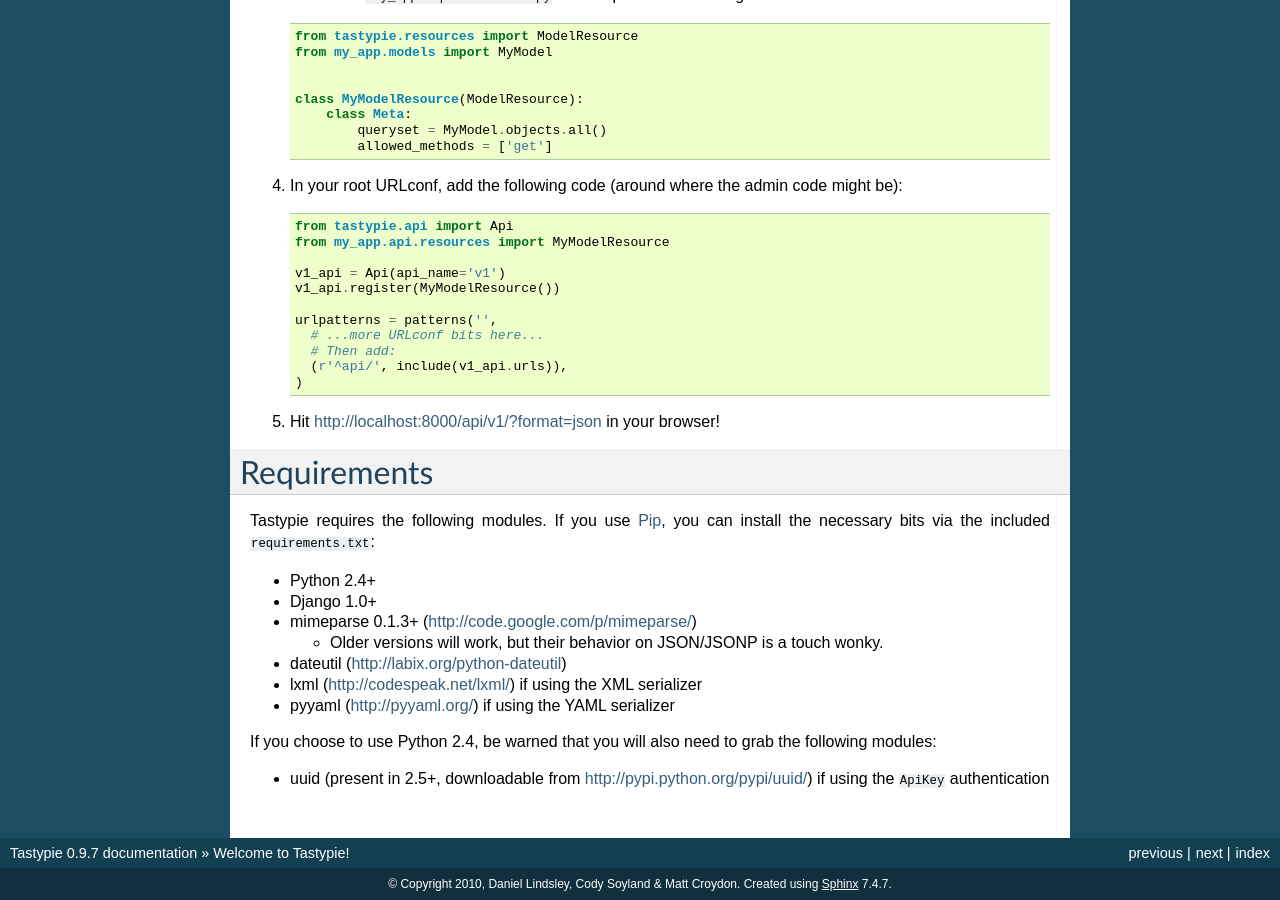
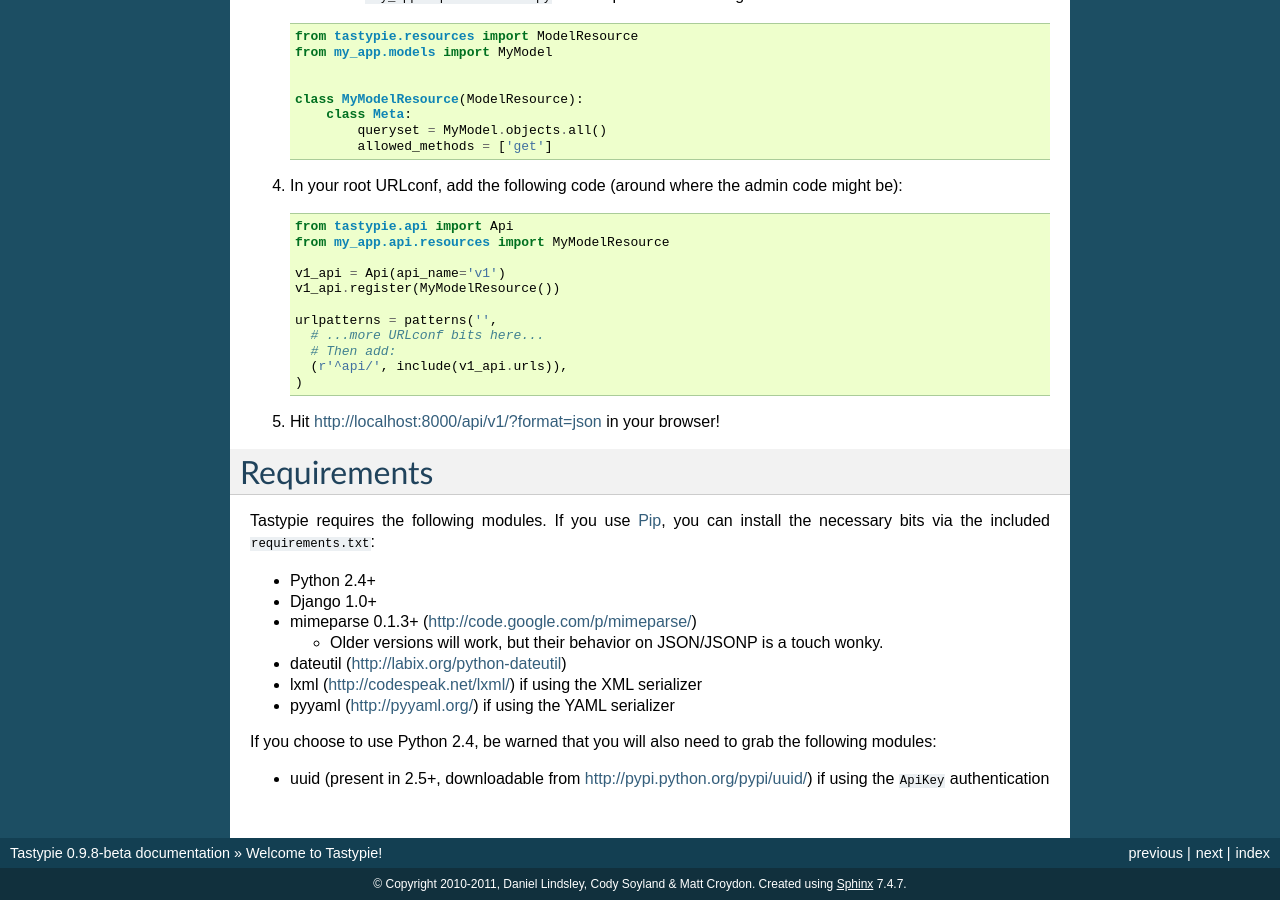
Before and after one commit to django-tastypie/django-tastypie, a Sphinx documentation site: the page built from docs/index.rst, in a window 1280 px wide and 900 px high, scrolled down 1608 px. Built offline with Sphinx 7.4.7, drawn with Linux system fonts in a browser that asks for light colours; pages that are not in the unit, such as notebooks, are missing from menus; some of the changed text lies outside the part shown.

Commit message:
Started 0.9.8-beta.

```diff
--- a/docs/conf.py
+++ b/docs/conf.py
@@ -38,16 +38,16 @@
 
 # General information about the project.
 project = u'Tastypie'
-copyright = u'2010, Daniel Lindsley, Cody Soyland & Matt Croydon'
+copyright = u'2010-2011, Daniel Lindsley, Cody Soyland & Matt Croydon'
 
 # The version info for the project you're documenting, acts as replacement for
 # |version| and |release|, also used in various other places throughout the
 # built documents.
 #
 # The short X.Y version.
-version = '0.9.7'
+version = '0.9.8'
 # The full version, including alpha/beta/rc tags.
-release = '0.9.7'
+release = '0.9.8-beta'
 
 # The language for content autogenerated by Sphinx. Refer to documentation
 # for a list of supported languages.
--- a/setup.py
+++ b/setup.py
@@ -4,7 +4,7 @@
 
 setup(
     name='django-tastypie',
-    version='0.9.7',
+    version='0.9.8-beta',
     description='A flexible & capable API layer for Django.',
     author='Daniel Lindsley',
     author_email='daniel@toastdriven.com',
--- a/tastypie/__init__.py
+++ b/tastypie/__init__.py
@@ -1,2 +1,2 @@
 __author__ = 'Daniel Lindsley, Cody Soyland, Matt Croydon'
-__version__ = (0, 9, 7)
+__version__ = (0, 9, 8, 'beta')
```
